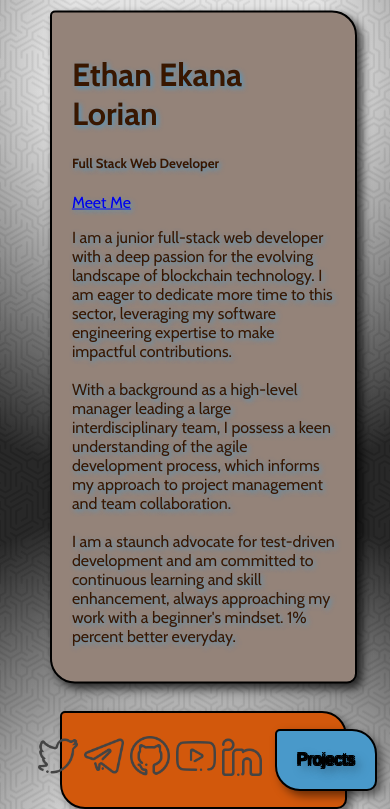
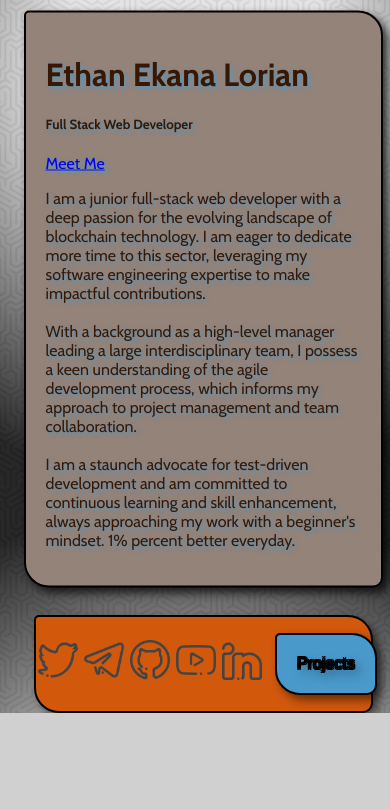
Before and after one commit to ethalorian/ethalorian.github.io, a plain HTML site: page index.html in a window 390 px wide. Shown: the part 355-1164 px from the top of the page. After the commit the page ends 1068 px from the top, so only its background shows below. Drawn offline with nearby package versions, Linux system fonts and the light colour scheme.

Commit message:
Add files via upload

```diff
--- a/styles.css
+++ b/styles.css
@@ -236,7 +236,7 @@ button:hover {
     #details {
         order: 2;
         padding: 20px;
-        max-width: 75%;
+        max-width: 90%;
         box-shadow: 5px 5px 10px rgba(0, 0, 0, 0.75);
         border: 2px solid black;
         text-shadow: 2px 2px 5px rgba(73, 153, 202, 0.9);
@@ -245,7 +245,7 @@ button:hover {
     #social-nav {
         order: 3;
         padding: 10px;
-        max-width: 75%;
+        max-width: 90%;
     }
 
     #divider {
```
